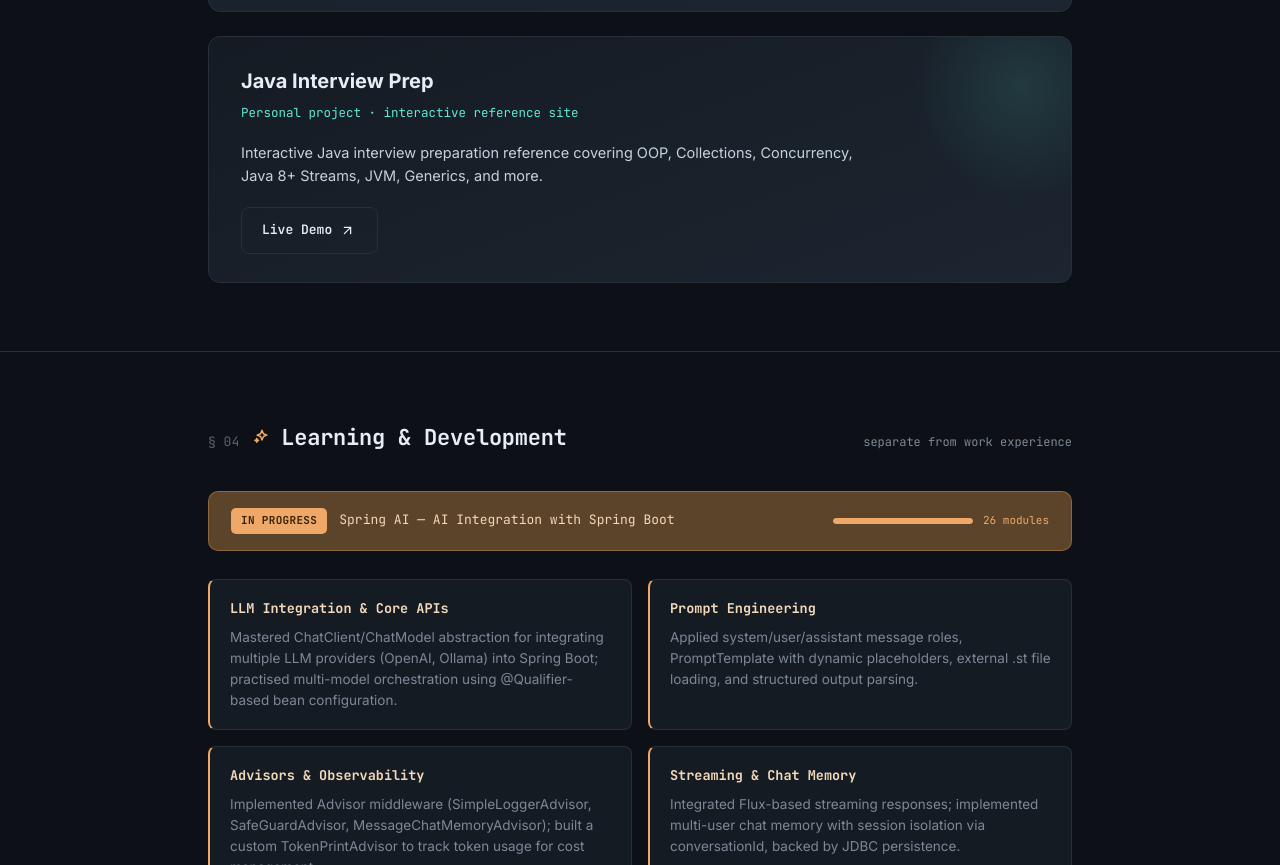
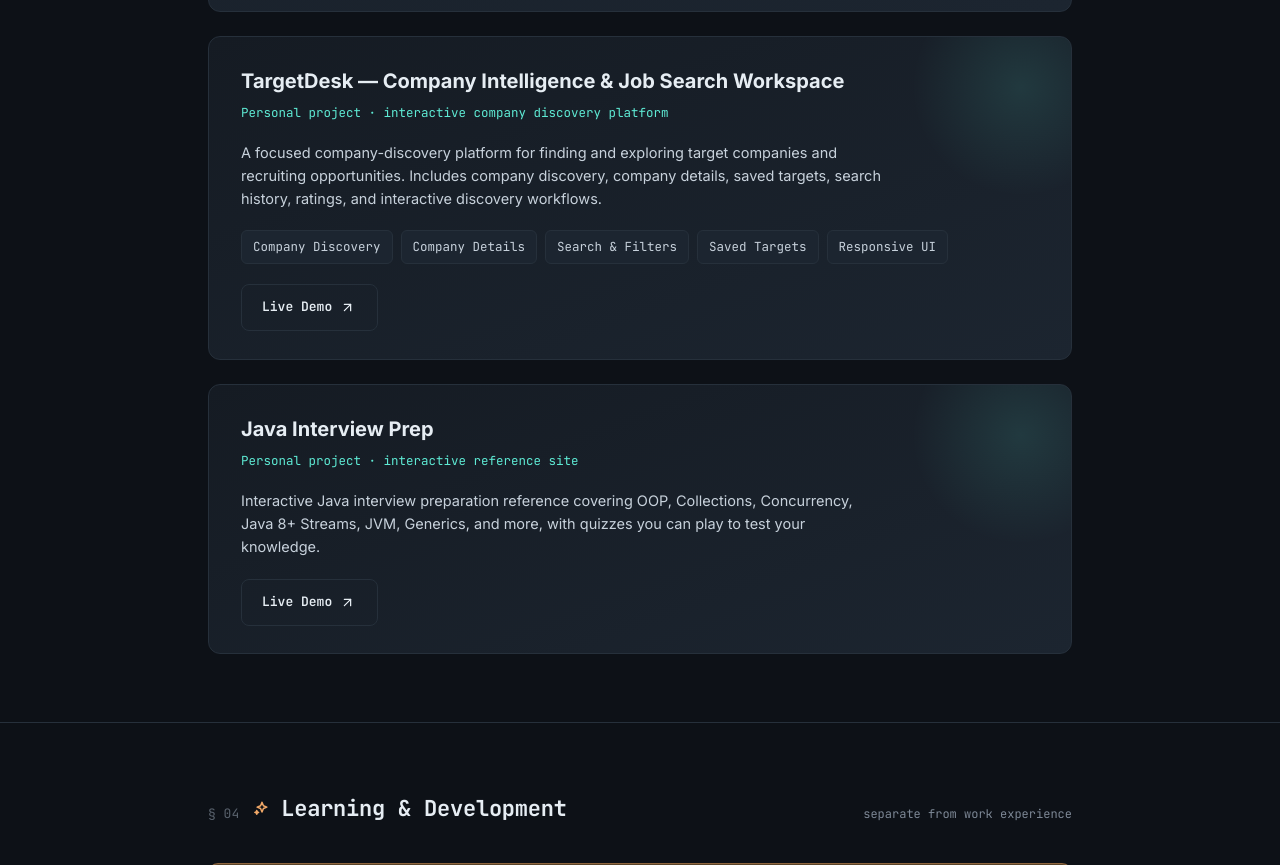
Before and after one commit to Sourabh562/sourabhnaneriyaportfolio, a plain HTML site: page index.html in a window 1280 px wide. Shown: the part 4881-5746 px from the top of the page. Drawn offline with Linux system fonts and the light colour scheme.

Commit message:
Update index.html

```diff
--- a/index.html
+++ b/index.html
@@ -1168,9 +1168,26 @@
     </div>
 
     <div class="project-card project-card-compact reveal" style="margin-top:24px;">
+      <div class="project-title">TargetDesk — Company Intelligence &amp; Job Search Workspace</div>
+      <div class="project-sub">Personal project · interactive company discovery platform</div>
+      <p class="project-desc">A focused company-discovery platform for finding and exploring target companies and recruiting opportunities. Includes company discovery, company details, saved targets, search history, ratings, and interactive discovery workflows.</p>
+      <div class="project-stack">
+        <span class="chip">Company Discovery</span>
+        <span class="chip">Company Details</span>
+        <span class="chip">Search &amp; Filters</span>
+        <span class="chip">Saved Targets</span>
+        <span class="chip">Responsive UI</span>
+      </div>
+      <a class="btn btn-ghost live-demo-btn" href="company-draw-completely-new.html" target="_blank" rel="noopener">
+        Live Demo
+        <svg class="icon" viewBox="0 0 24 24" fill="none" stroke="currentColor" stroke-width="2" stroke-linecap="round" stroke-linejoin="round"><path d="M7 17 17 7"/><path d="M7 7h10v10"/></svg>
+      </a>
+    </div>
+
+    <div class="project-card project-card-compact reveal" style="margin-top:24px;">
       <div class="project-title">Java Interview Prep</div>
       <div class="project-sub">Personal project · interactive reference site</div>
-      <p class="project-desc">Interactive Java interview preparation reference covering OOP, Collections, Concurrency, Java 8+ Streams, JVM, Generics, and more.</p>
+      <p class="project-desc">Interactive Java interview preparation reference covering OOP, Collections, Concurrency, Java 8+ Streams, JVM, Generics, and more, with quizzes you can play to test your knowledge.</p>
       <a class="btn btn-ghost live-demo-btn" href="https://sourabh562.github.io/java_interview_prep/" target="_blank" rel="noopener">
         Live Demo
         <svg class="icon" viewBox="0 0 24 24" fill="none" stroke="currentColor" stroke-width="2" stroke-linecap="round" stroke-linejoin="round"><path d="M7 17 17 7"/><path d="M7 7h10v10"/></svg>
```
